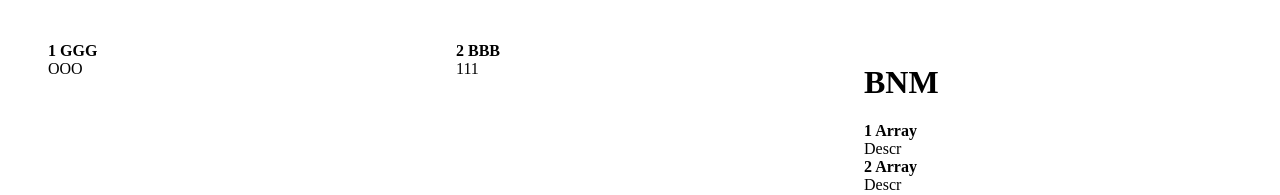
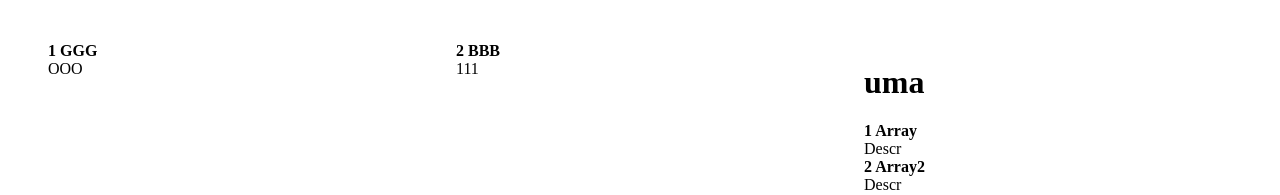
Before and after one commit to KV0TopGun/TG1, a React (Create React App) app: page / in a window 1280 px wide. Shown: the part 748-943 px from the top of the page. Built offline with nearby package versions, Linux system fonts and the light colour scheme.

Commit message:
3rd type array fix

```diff
--- a/src/comp/Clist.js
+++ b/src/comp/Clist.js
@@ -2,10 +2,10 @@ import React from 'react'
 import Citem from "./Citem";
 
 
-const Clist = ({posts}) => {
+const Clist = ({posts, title}) => {
     return(
         <div>
-            <h1>BNM</h1>
+            <h1>{title}</h1>
             {posts.map((post) =>
                 <Citem post={post} key={post.id}/>
             )}
--- a/src/comp/Cont.js
+++ b/src/comp/Cont.js
@@ -9,8 +9,8 @@ import Clist from "./Clist";
 function Cont () {
     const [ posts, setPosts] = useState ([
         {id:1, title :"Array", body:"Descr"},
-        {id:2, title :"Array", body:"Descr"},
-        {id:3, title :"Array", body:"Descr"},
+        {id:2, title :"Array2", body:"Descr"},
+        {id:3, title :"Array3", body:"Descr"},
     ])
 
 return (
@@ -34,7 +34,7 @@ return (
 
     <Citem post={{id:1, title:'GGG',body: 'OOO' }}/>
     <Citem post={{id:2, title:'BBB',body: '111' }}/>
-    <Clist posts={posts}/>
+    <Clist posts={posts} title="uma"/>
 </div>
 
     )
```
